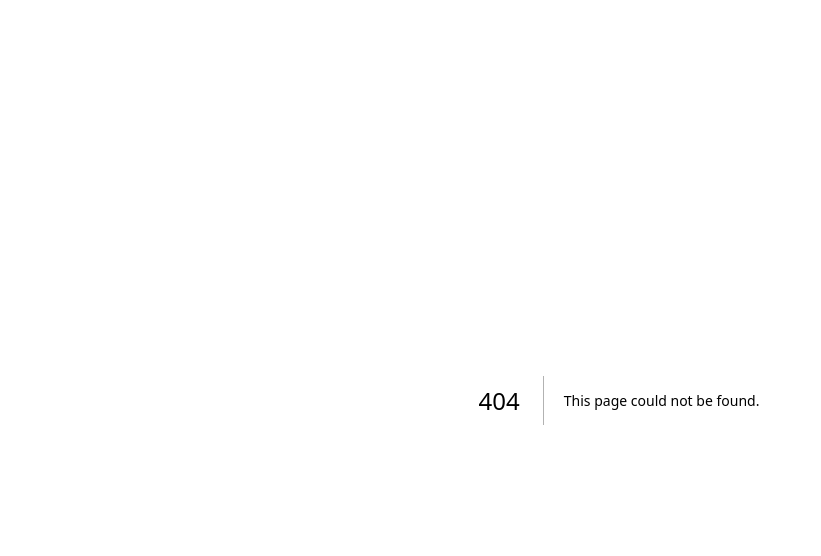
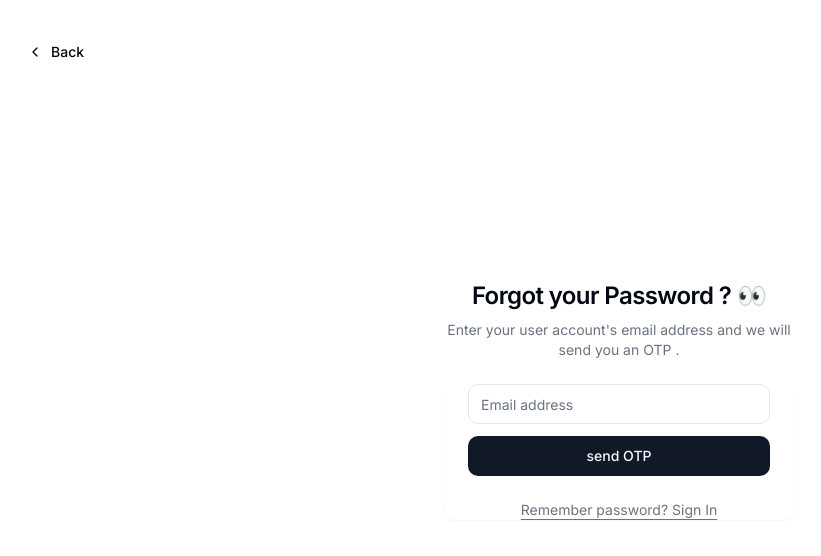
Before and after one commit to ahmadsalahuddeen/FitSync-multi-tenant-saas, a Next.js app in the folder client/: page /auth/forgot-password in a window 1280 px wide. Before the commit this address had no page. Shown: the top 556 px of the page, without its empty margins (21-842 px from the left). Built offline with nearby package versions, Linux system fonts and the light colour scheme.

Commit message:
forogt password UI page done + react query dev tool setup

```diff
--- /dev/null
+++ b/client/app/auth/forgot-password/page.tsx
@@ -0,0 +1,208 @@
+"use client";
+import Container from "@/components/ui/container";
+import React, { useState } from "react";
+import { Button, buttonVariants } from "@/components/ui/button";
+import axios from "@/lib/axios";
+
+import {
+  Form,
+  FormControl,
+  FormDescription,
+  FormField,
+  FormItem,
+  FormLabel,
+  FormMessage,
+} from "@/components/ui/form";
+import {
+  Card,
+  CardContent,
+  CardDescription,
+  CardFooter,
+  CardHeader,
+  CardTitle,
+} from "@/components/ui/card";
+import { ExclamationTriangleIcon } from "@radix-ui/react-icons";
+
+import { Alert, AlertDescription, AlertTitle } from "@/components/ui/alert";
+
+import { Input } from "@/components/ui/input";
+import { zodResolver } from "@hookform/resolvers/zod";
+
+import { set, useForm } from "react-hook-form";
+import {
+  emailZod,
+
+  otpZod,
+  passwordZod,
+
+} from "@/validators/auth";
+import { z } from "zod";
+import { cn } from "@/lib/utils";
+import { toast } from "sonner";
+import { useRouter } from "next/navigation";
+import { signIn } from "next-auth/react";
+import Link from "next/link";
+import { Icons } from "@/components/icons";
+import { useMutation } from "@tanstack/react-query";
+type Props = {};
+const ForgotPassword = (props: Props) => {
+  const router = useRouter();
+  const [FormStep, setFormStep] = useState(0);
+  const [error, setError] = useState<string | null>(null);
+
+
+
+  // zod types
+  type OtpInput = z.infer<typeof otpZod>;
+  type EmailInput = z.infer<typeof emailZod>;
+  type PasswordInput = z.infer<typeof passwordZod>;
+
+  // react hook form
+  const emailForm = useForm<EmailInput>({
+    resolver: zodResolver(emailZod),
+    defaultValues: {
+      email: "",
+    },
+  });
+  const otpForm = useForm<OtpInput>({
+    resolver: zodResolver(otpZod),
+    defaultValues: {
+      otp: "",
+    },
+  });
+  const passwordForm = useForm<PasswordInput>({
+    resolver: zodResolver(passwordZod),
+    defaultValues: {
+      password: "",
+      confirmPassword: "",
+    },
+  });
+
+
+
+  const {
+    mutate: requestOtp,
+
+    isError,
+
+  } = useMutation({
+    mutationFn: async (input: EmailInput) => {
+      try {
+        const otp = await axios.post("/api/auth/tenant/signup", {
+         email: input.email
+        });
+
+
+
+
+      } catch (err: any) {
+        err.response.data.errors.map((err: any) => {
+          toast.error(err.message);
+        });
+      }
+    },
+
+    onError: (error: any) => {
+      error.response.data.errors.map((err: any) => {
+        toast.error(err.message);
+      });
+    },
+  });
+
+
+
+
+  async function onEmailSubmit(input: any) {
+    try {
+      await requestOtp(input)
+    } catch (err) {
+      console.log(err);
+    }
+  }
+
+  return (
+    <>
+      <div className="container flex h-screen w-screen flex-col items-center justify-center">
+        <Link
+          href="/"
+          className={cn(
+            buttonVariants({ variant: "ghost" }),
+            "absolute left-4 top-4 md:left-8 md:top-8",
+          )}
+        >
+          <>
+            <Icons.chevronLeft className="mr-2 h-4 w-4" />
+            Back
+          </>
+        </Link>
+        <div className="mx-auto flex w-full flex-col justify-center space-y-6 sm:w-[350px]">
+          <div className="flex flex-col space-y-2 text-center">
+            {/* <Icons.logo className="mx-auto h-6 w-6  text-green-600" /> */}
+            <h1 className="text-2xl  font-semibold tracking-tight">
+              Forgot your Password ? 👀
+            </h1>
+            <p className="text-sm text-muted-foreground">
+            Enter your user account's email address and we will send you an OTP .
+            </p>
+          </div>
+          <Card className="border-0 border-none ">
+            <CardContent>
+              {error && (
+                <Alert variant="destructive" className="mb-4">
+                  <ExclamationTriangleIcon className="h-3 w-3" />
+                  <AlertDescription className="text-xs">
+                    {error}
+                  </AlertDescription>
+                </Alert>
+              )}
+
+              <Form {...emailForm}>
+                <form
+                  onSubmit={emailForm.handleSubmit(onEmailSubmit)}
+                  className=" relative space-y-3     "
+                >
+                  <div className={cn("space-y-3")}>
+                    {/* Email */}
+                    <FormField
+                      control={emailForm.control}
+                      name="email"
+                      render={({ field }) => (
+                        <FormItem>
+                          {/* <FormLabel>Email Address</FormLabel> */}
+                          <FormControl>
+                            <Input placeholder="Email address" {...field} />
+                          </FormControl>
+                          <FormMessage />
+                        </FormItem>
+                      )}
+                    />
+
+
+
+
+                    <div className="flex gap-4">
+                      <Button className="flex-1	" type="submit">
+                        send OTP
+                      </Button>
+                    </div>
+                  </div>
+                </form>
+              </Form>
+
+            </CardContent>
+            <p className="px-8 text-center text-sm text-muted-foreground">
+              <Link
+                href="/auth/signin"
+                className="hover:text-brand underline underline-offset-4"
+              >
+                Remember password? Sign In
+              </Link>
+            </p>
+          </Card>
+        </div>
+      </div>
+    </>
+  );
+};
+
+export default ForgotPassword;
--- a/client/app/auth/signup/page.tsx
+++ b/client/app/auth/signup/page.tsx
@@ -31,7 +31,7 @@ import {
 import { Input } from "@/components/ui/input";
 import { Label } from "@/components/ui/label";
 import { zodResolver } from "@hookform/resolvers/zod";
-import { useMutation } from "react-query";
+import { useMutation } from "@tanstack/react-query";
 import { useForm } from "react-hook-form";
 import { registerSchema } from "@/validators/auth";
 import { z } from "zod";
--- a/client/app/layout.tsx
+++ b/client/app/layout.tsx
@@ -8,6 +8,7 @@ import "@/app/globals.css";
 import { Toaster } from "sonner";
 import Providers from "@/components/Providers";
 import Axios from "axios";
+import {ReactQueryDevtools} from "@tanstack/react-query-devtools"
 
 const fontSans = FontSans({
   subsets: ["latin"],
@@ -60,7 +61,8 @@ export default function RootLayout({
           )}
         >
           {/* configquered and sepreated Providers in a different file */}
-          <Providers>{children}</Providers>
+          <Providers>{children}
+          </Providers>
         </body>
       </html>
     </>
--- a/client/components/Providers.tsx
+++ b/client/components/Providers.tsx
@@ -1,6 +1,8 @@
 "use client";
+import {ReactQueryDevtools} from "@tanstack/react-query-devtools"
+
 import React from "react";
-import { QueryClient, QueryClientProvider, useQuery } from "react-query";
+import { QueryClient, QueryClientProvider, useQuery } from "@tanstack/react-query";
 import {
   ThemeProvider as NextThemesProvider,
   ThemeProvider,
@@ -19,9 +21,13 @@ const Providers = ({ children, ...props }: ThemeProviderProps) => {
   return (
     <QueryClientProvider client={queryClient}>
       <ThemeProvider attribute="class" defaultTheme="system" enableSystem>
-        <SessionProvider>{children}</SessionProvider>
+        <SessionProvider>{children}
+
+
+        </SessionProvider>
         <Toaster richColors position="top-right" />
       </ThemeProvider>
+      <ReactQueryDevtools/>
     </QueryClientProvider>
   );
 };
--- a/client/hooks/use-request.ts
+++ b/client/hooks/use-request.ts
@@ -1,6 +1,6 @@
 import axios from "@/lib/axios";
 import React from "react";
-import { useMutation } from "react-query";
+import { useMutation } from "@tanstack/react-query";
 import { toast } from "sonner";
 
 type Props = {
--- a/client/package.json
+++ b/client/package.json
@@ -20,6 +20,8 @@
     "@radix-ui/react-select": "^2.0.0",
     "@radix-ui/react-slot": "^1.0.2",
     "@radix-ui/react-toast": "^1.1.5",
+    "@tanstack/react-query": "^5.8.4",
+    "@tanstack/react-query-devtools": "^5.8.4",
     "@types/nodemailer": "^6.4.14",
     "axios": "^1.6.0",
     "class-variance-authority": "^0.7.0",
--- a/client/validators/auth.ts
+++ b/client/validators/auth.ts
@@ -25,3 +25,21 @@ export const signInSchema = z.object({
   password: z.string().min(8).max(100),
 
 })
+
+export const passwordZod = z.object({
+
+  password: z.string().min(8).max(100),
+  confirmPassword: z.string().min(8).max(100),
+})
+
+export const otpZod = z.object({
+
+  otp: z.string().length(4),
+
+})
+
+export const emailZod = z.object({
+
+  email: z.string().email()
+
+})
```
Also changed, not shown: 1 other file (tests, documents, lock files or other folders).
